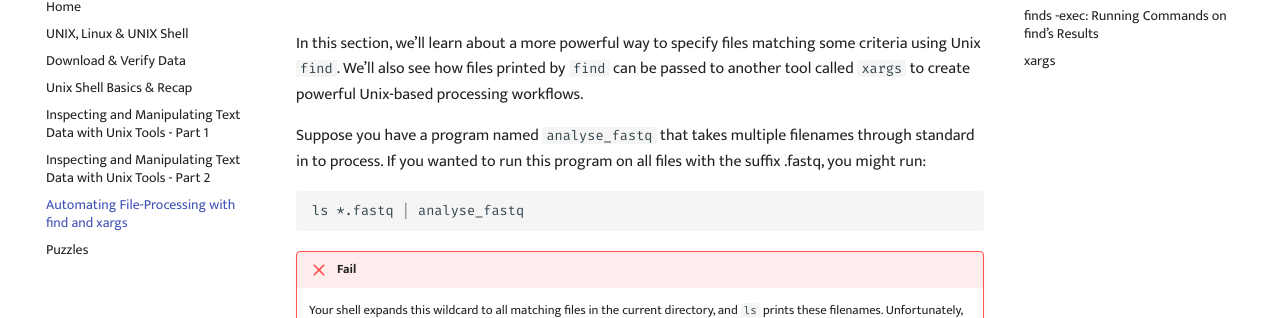
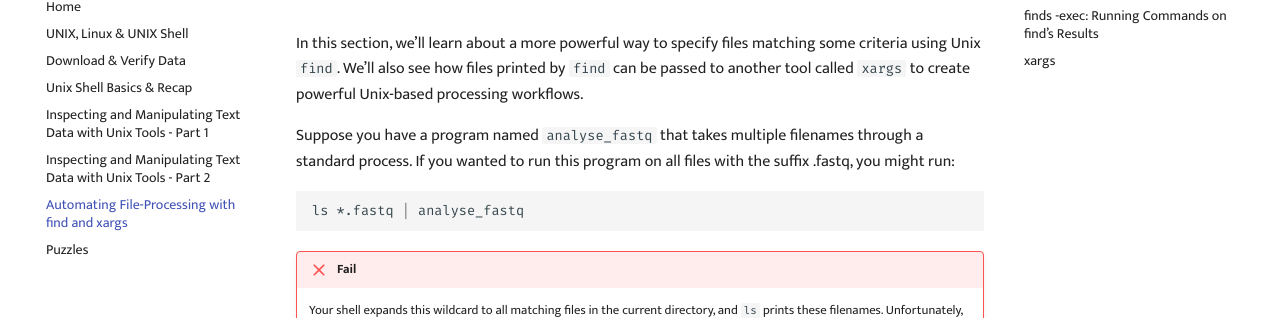
Before and after one commit to GenomicsAotearoa/shell-for-bioinformatics, an MkDocs documentation site: the page built from docs/6_automate_fileprocessing_find_xargs.md, in a window 1280 px wide and 900 px high. Shown: the part 149-467 px from the top of the window. Built offline with MkDocs 1.6.1 and Material for MkDocs 9.7.7, drawn with Linux system fonts in a browser that asks for light colours; comment, search, counter and statistics services are not loaded; the version menu is left out; some of the changed text lies outside the part shown.

Commit message:
Spelling edits

````diff
--- a/docs/6_automate_fileprocessing_find_xargs.md
+++ b/docs/6_automate_fileprocessing_find_xargs.md
@@ -2,7 +2,7 @@
 
 In this section, we’ll learn about a more powerful way to specify files matching some criteria using Unix `find`. We’ll also see how files printed by `find` can be passed to another tool called `xargs` to create powerful Unix-based processing workflows.
 
-Suppose you have a program named `analyse_fastq` that takes multiple filenames through standard in to process. If you wanted to run this program on all files with the suffix .fastq, you might run:
+Suppose you have a program named `analyse_fastq` that takes multiple filenames through a standard process. If you wanted to run this program on all files with the suffix .fastq, you might run:
 
 ```bash
 ls *.fastq | analyse_fastq
````
Also changed, not shown: other parts of docs/6_automate_fileprocessing_find_xargs.md (+2 -2 lines).
